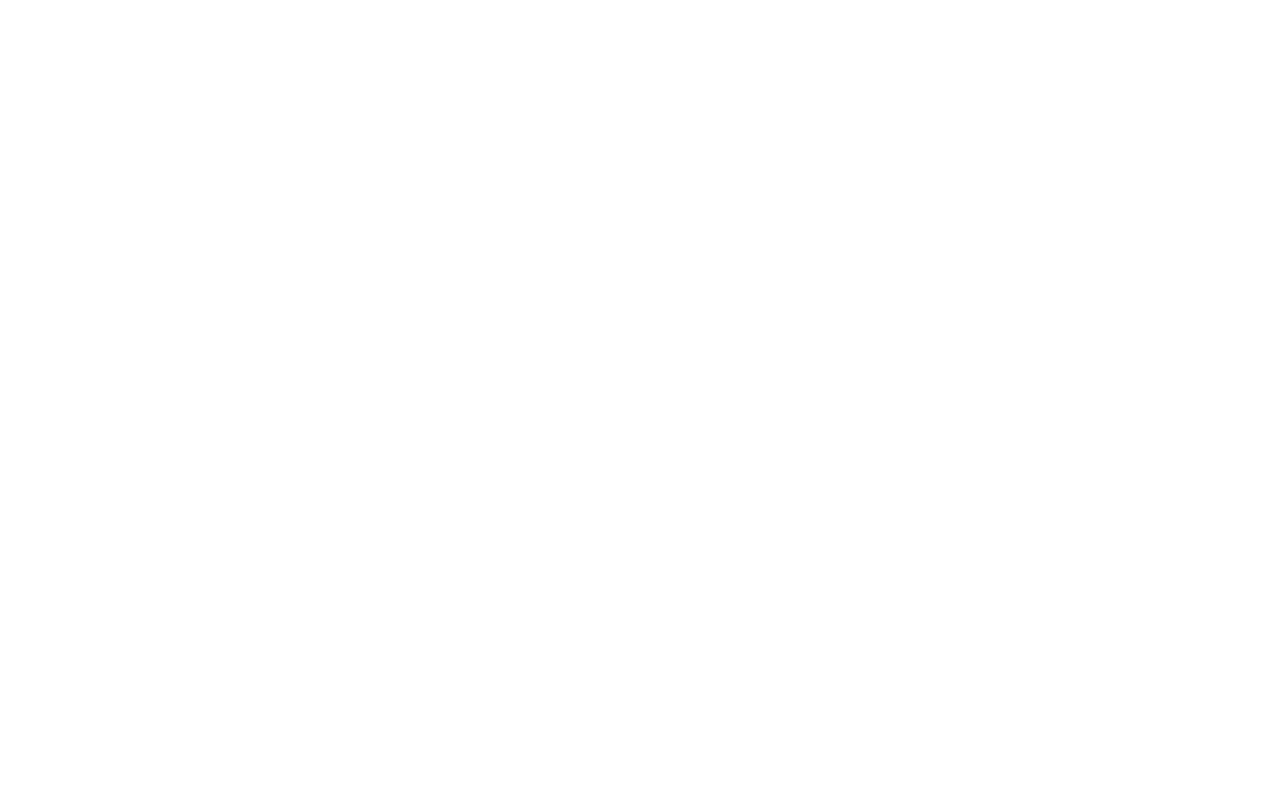
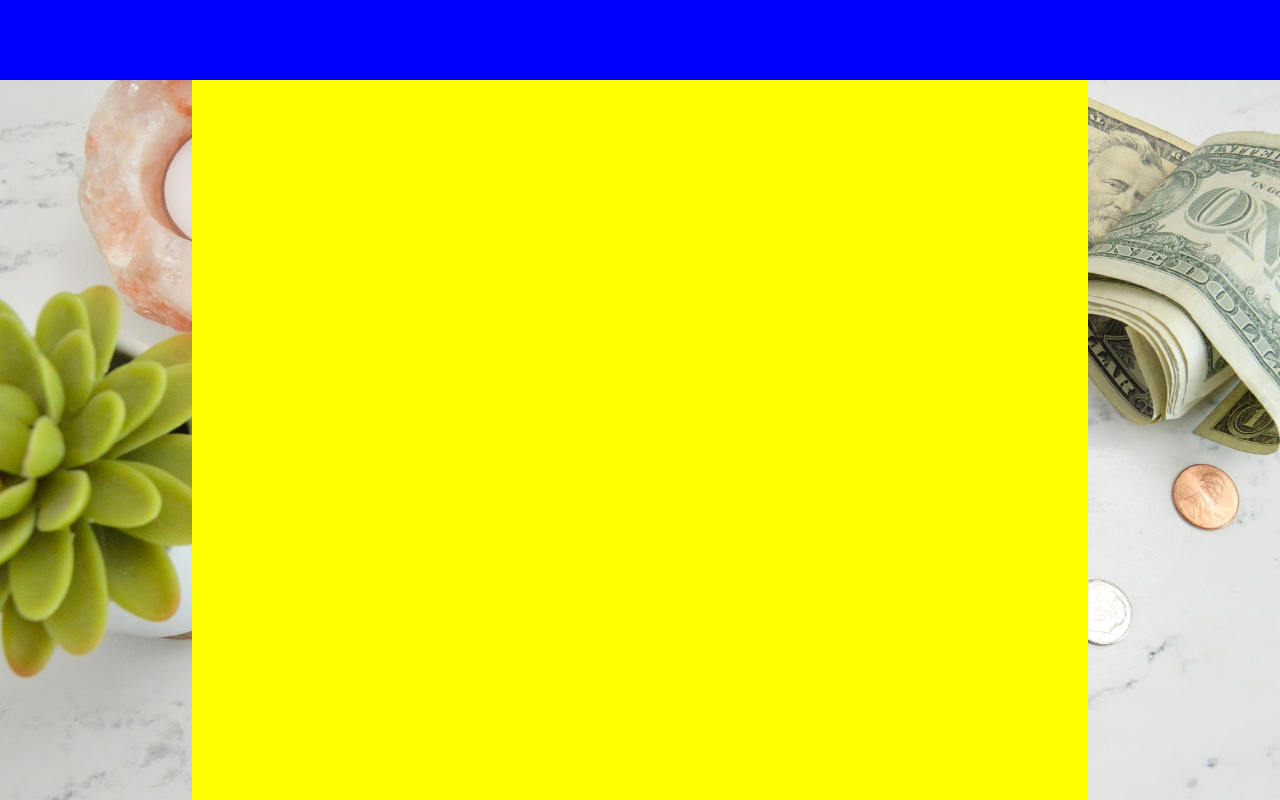
Before and after one commit to haowe-7/Fat-Wallet-FrontEnd, a Vue app: page /mainpage in a window 1280 px wide. Built offline with nearby package versions, Linux system fonts and the light colour scheme.

Commit message:
add MainPage and separate module

```diff
--- a/src/components/Login.vue
+++ b/src/components/Login.vue
@@ -11,7 +11,7 @@
         </el-form-item>
       </el-form>
       <a id="forgetPass" v-on:click="passwordFindMethod">忘记密码？</a>
-      <el-button height="25px" round>登录</el-button>
+      <el-button height="25px" round v-on:click="jumpToMainPage">登录</el-button>
       <span>还没有账户?<a id="register" href="/register">立即注册</a></span>
     </div>
     <PasswordBackDialog :visible.sync = "dialogFormVisible"></PasswordBackDialog>
@@ -62,6 +62,10 @@
     passwordFindMethod: function() {
       // this.refreshCode();
       this.dialogFormVisible = true;
+    },
+    jumpToMainPage: function() {
+      console.log('jumpToMainPage');
+      this.$router.push({ path: '/mainpage' });
     }
   },
   mounted() {
--- /dev/null
+++ b/src/components/MainPage.vue
@@ -0,0 +1,51 @@
+<template>
+  <div id="mainpage">
+    <MainPageNavigationBar id="mainpage-navigationbar"></MainPageNavigationBar>
+    <MainPageContentModule id="mainpage-content-module"></MainPageContentModule>
+  </div>
+</template>
+
+<script>
+  import MainPageNavigationBar from '@/components/MainPageNavigationBar';
+  import MainPageContentModule from '@/components/MainPageContentModule';
+  export default {
+    name: 'MainPage',
+    components: {
+      MainPageNavigationBar,
+      MainPageContentModule
+    },
+    data() {
+      return {
+      };
+    },
+    methods: {
+    },
+    mounted() {
+    }
+  };
+</script>
+
+<style>
+
+#mainpage {
+  background: url("../assets/background.jpg"), no-repeat;
+  background-size: cover;
+  width: 100%;
+  height: 100%;
+  padding: 0%;
+  margin: 0%;
+}
+
+#mainpage-navigationbar {
+  width: 100%;
+  height: 10%;
+}
+
+#mainpage-content-module {
+  width: 70%;
+  height: 90%;
+  margin-left: 15%;
+  margin-right: 15%;
+}
+
+</style>
--- /dev/null
+++ b/src/components/MainPageContentModule.vue
@@ -0,0 +1,26 @@
+<template>
+<div id="mainpage-content-module">
+</div>
+</template>
+
+<script>
+export default {
+  name: 'MainPageContentModule',
+  data() {
+    return {
+    };
+  },
+  methods: {
+  },
+  mounted() {
+  }
+};
+</script>
+
+<style>
+
+#mainpage-content-module {
+  background-color: yellow;
+}
+
+</style>
--- /dev/null
+++ b/src/components/MainPageNavigationBar.vue
@@ -0,0 +1,26 @@
+<template>
+<div id="mainpage-navigationbar">
+</div>
+</template>
+
+<script>
+export default {
+  name: 'MainPageNavigationBar',
+  data() {
+    return {
+    };
+  },
+  methods: {
+  },
+  mounted() {
+  }
+};
+</script>
+
+<style>
+
+#mainpage-navigationbar {
+  background-color: blue;
+}
+
+</style>
--- a/src/router/index.js
+++ b/src/router/index.js
@@ -2,6 +2,7 @@
 import Router from 'vue-router';
 import Login from '@/components/Login';
 import Register from '@/components/Register';
+import MainPage from '@/components/MainPage';
 
 Vue.use(Router);
 
@@ -20,6 +21,10 @@
       path: '/register',
       name: 'Register',
       component: Register
+    }, {
+      path: '/mainpage',
+      name: 'MainPage',
+      component: MainPage
     }
   ]
 });
```
